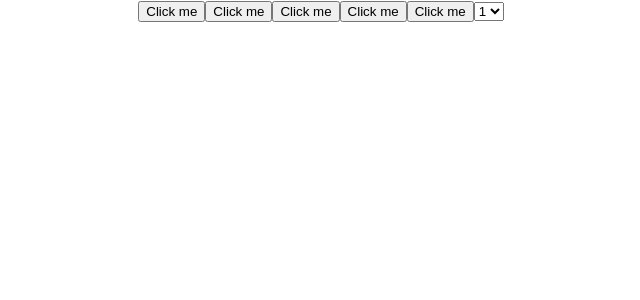
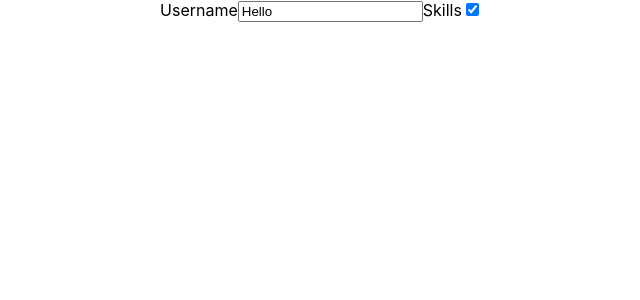
Before and after one commit to RitikTailor15/jest_testing, a React (Create React App) app: page / in a window 1280 px wide. Shown: the top 300 px of the page, without its empty margins (319-959 px from the left). Built offline with nearby package versions, Linux system fonts and the light colour scheme.

Commit message:
Learned about getByLabelText

```diff
--- a/src/App.js
+++ b/src/App.js
@@ -57,7 +57,7 @@
       <label htmlFor="input2">User age</label>
       <input type="text" id="input2" />
       <div role="dummy">Hello</div> */}
-      <button>Click me</button>
+      {/* <button>Click me</button>
       <button>Click me</button>
       <button>Click me</button>
       <button>Click me</button>
@@ -67,7 +67,11 @@
         <option>2</option>
         <option>3</option>
         <option>4</option>
-      </select>
+      </select> */}
+      <label htmlFor="user-name">Username</label>
+      <input type="text" id="user-name" defaultValue="Hello" />
+      <label htmlFor="user-skills">Skills</label>
+      <input type="checkbox" id="user-skills" defaultChecked />
     </div>
   );
 }
```
Also changed, not shown: 1 other file (tests, documents, lock files or other folders).
